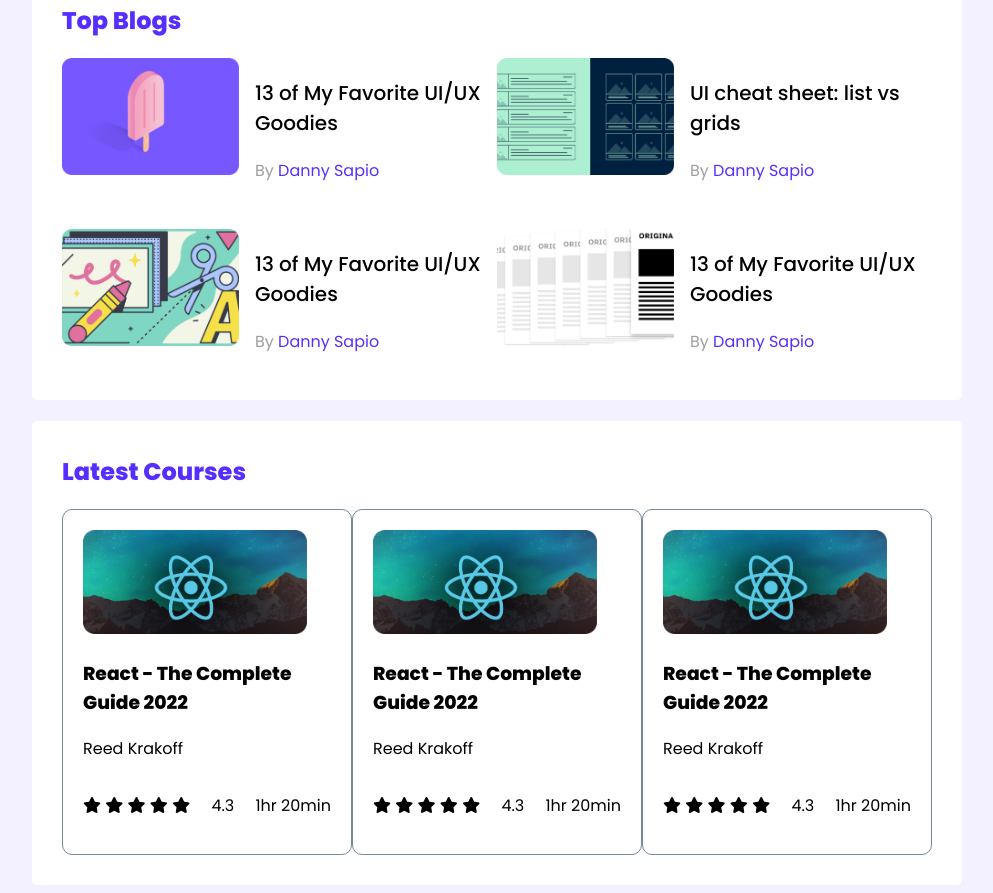
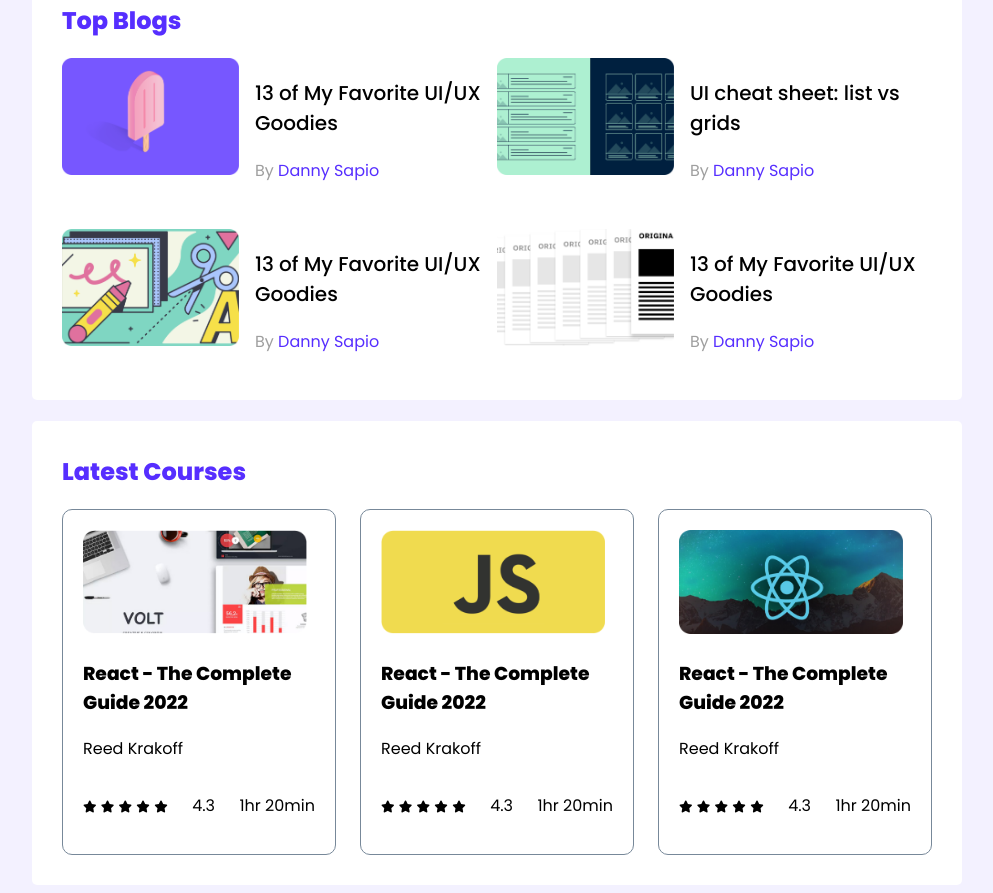
Before and after one commit to elamonii/leader-board-css3, a plain HTML site: page index.html in a window 1280 px wide. Shown: the part 329-1222 px from the top of the page, without its empty margins (143-1136 px from the left). Drawn offline with Linux system fonts and the light colour scheme.

Commit message:
first commit

```diff
--- a/index.html
+++ b/index.html
@@ -105,7 +105,7 @@
             <div class="courses">
                 <div class="course">
                     <div class="course-banner">
-                        <img src="images/courses/course-1.png" alt="">
+                        <img src="images/courses/course-2.png" alt="">
                     </div>
                     <div class="course-detail">
                         <h3>React - The Complete Guide 2022</h3>
@@ -113,9 +113,9 @@
                     </div>
                     <div class="course-info">
                         <div class="rating">
-                            <i class="fa-solid fa-star"></i>
-                            <i class="fa-solid fa-star"></i>
-                            <i class="fa-solid fa-star"></i>
+                            <i class="fa-solid fa-star filled"></i>
+                            <i class="fa-solid fa-star filled"></i>
+                            <i class="fa-solid fa-star filled"></i>
                             <i class="fa-solid fa-star"></i>
                             <i class="fa-solid fa-star"></i>
                         </div>
@@ -129,7 +129,7 @@
                 </div>
                 <div class="course">
                     <div class="course-banner">
-                        <img src="images/courses/course-1.png" alt="">
+                        <img src="images/courses/course-3.png" alt="">
                     </div>
                     <div class="course-detail">
                         <h3>React - The Complete Guide 2022</h3>
--- a/style/style.css
+++ b/style/style.css
@@ -86,13 +86,16 @@ hr{
 
 /* Course Styles */
 .courses{
-    display: flex;
-    justify-content: space-around;
+    display: grid;
+    grid-template-columns: repeat(3, 1fr);
+    /* justify-content: space-around; */
+    grid-column-gap: 24px;
 }
 .course{
     padding: 20px;
     border: 1px solid lightslategray;
     border-radius: 10px;
+    box-shadow: #9F9F9F;
     justify-content: space-around;
 }
 .course-banner img{
@@ -108,3 +111,22 @@ hr{
     justify-content: space-between;
     align-items: center;
 }
+.fa-star{
+    font-size: 12px;
+}
+
+.fa-star .filled{
+    color:#FFC014;
+}
+
+/* ------------------------------
+        Media Queries
+--------------------------------- */
+
+/*  Mobile device  */
+
+@media only screen and (max-width: 688px){
+    .container{
+        display: flex;
+    }
+}
```
